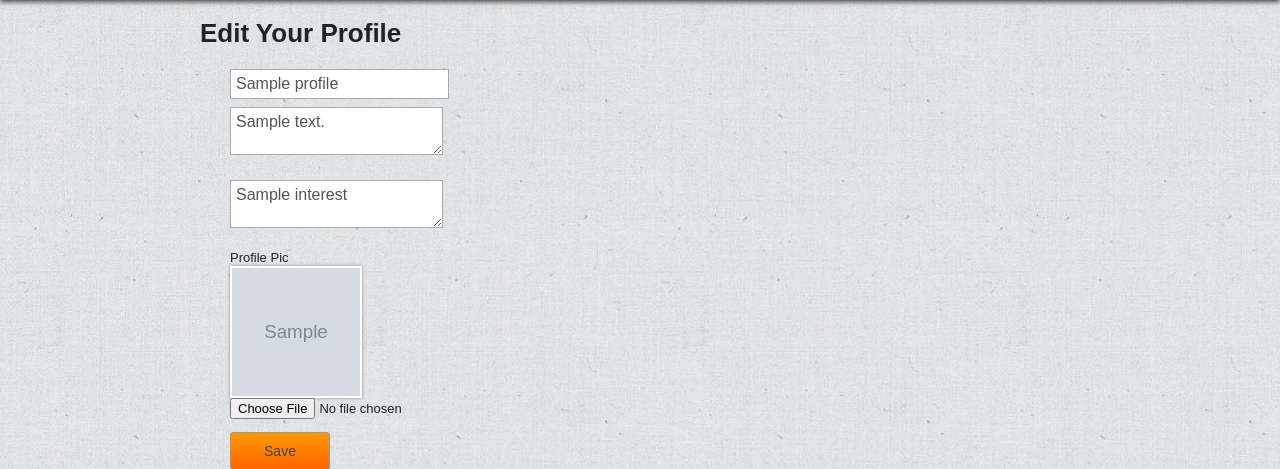
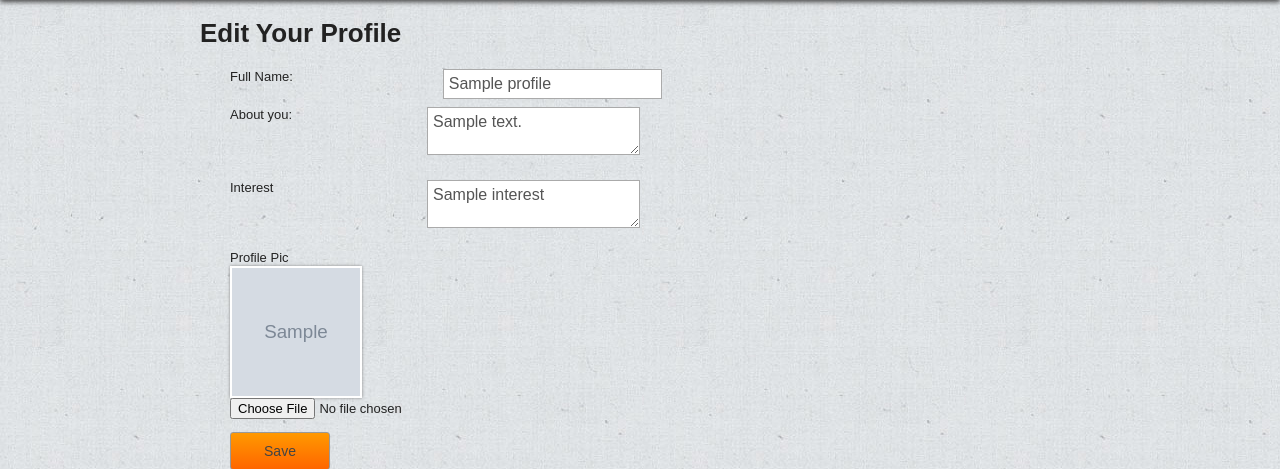
Before and after one commit to namitsingal/minor-project, a Flask app: template users/templates/register.html in a window 1280 px wide. Shown: the part 100-569 px from the top of the page. Run offline with Flask 2, Linux system fonts and the light colour scheme; the template is opened without the code that fills it: most values are stand-ins (such as "Sample title", 1, 10 or a date in 2020); grey boxes marked "Sample" are stand-in pictures; data that the repository does not hold is empty; parts of the project's set-up code (start-up, migrations or seed data) failed here and were passed over; some libraries are stand-ins or nearby versions; some web fonts are replaced.

Commit message:
userhome

```diff
--- a/geonres/templates/base.html
+++ b/geonres/templates/base.html
@@ -86,12 +86,13 @@
             <p><input id="newbu" value="Register" type= "submit" class="buttons" name="submit" onclick="return check();" ></input></p>
           </form>
         </div>
-
+        {% if imp %}
+        {% else %}
         <div id="user-panel">
           <a href="#" id="btn-homepage-login" class="homepage-button" style="z-index:90;">Login/Register</a>
 
         </div>
-
+        {% endif %}
       {% endif %}
     </header>
     <div id="container">
--- a/static/geonres/css/user_home.css
+++ b/static/geonres/css/user_home.css
@@ -16,6 +16,16 @@ header {
 	background: url('/static/geonres/img/bg-menu.png');
 	height:52px;
 
+}
+
+
+.pro{
+	position:fixed;
+	right:50%;
+}
+
+.naa {
+	right:48.3%;
 }
 
 .tab-options ul {
--- a/users/templates/register.html
+++ b/users/templates/register.html
@@ -13,9 +13,10 @@
 {% endif %}
 <div id="registration-status"></div>
 <form class="registration-form" enctype='multipart/form-data' action="save_profile" method="POST">
-	<p><input {% if profile.name %}value="{{ profile.name }}"{% endif %} type="text"  class="input" name="name" placeholder="Full name"/></input></p>
-	<p class='interest'><textarea placeholder="Something brief about you" name = "aboutme" class='input'>{% if profile.about %}{{ profile.about }}{% endif %}</textarea></p>
-	<p class='interest'><textarea placeholder="Your interests(like Rock, Pop, etc)" name = "interest" class='input'>{% if profile.interest %}{{ profile.interest }}{% endif %}</textarea></p>
+	{% if profile %}
+	<p>Full Name:<input {% if profile.name %}value="{{ profile.name }}"{% endif %} type="text"  class="input pro naa" name="name" placeholder="Full name"/></input></p>
+	<p class='interest'>About you: <textarea placeholder="Something brief about you" name = "aboutme" class='input pro'>{% if profile.about %}{{ profile.about }}{% endif %}</textarea></p>
+	<p class='interest'>Interest<textarea placeholder="Your interests(like Rock, Pop, etc)" name = "interest" class='input pro'>{% if profile.interest %}{{ profile.interest }}{% endif %}</textarea></p>
 	<div class="profile-edit-form">Profile Pic <br>
 		{% if profile.photo %}
 		<img class="profile-image" src="{{ profile.photo }}">
@@ -24,6 +25,18 @@
 		{% endif %}
 		<br>
 		<input type="file" name="photo"/>
+	{% else %}
+	<p>Full Name:<input type="text"  class="input pro naa" name="name" placeholder="Full name"/></input></p>
+	<p class='interest'>Something about you<textarea placeholder="Something brief about you" name = "aboutme" class='input pro'>
+	</textarea></p>
+	<p class='interest'>Interest<textarea placeholder="Your interests(like Rock, Pop, etc)" name = "interest" class='input pro'>
+	</textarea></p>
+	<div class="profile-edit-form">Profile Pic <br>
+	<img class="profile-image" src="{{ STATIC }}dp/unknown.jpg">
+    <br>
+		<input type="file" name="photo"/>
+	{% endif %}
+
 	<p><input type="submit" class="button" name="submit" value="Save"/></p>
 </form>
 {% endblock %}
--- a/users/views.py
+++ b/users/views.py
@@ -122,6 +122,7 @@ def registration_page():
 
     if profile != None:
         ctx['profile'] = profile
+        ctx['imp'] = 1
 
     rendered = template.render(ctx)
     return rendered
```
Also changed, not shown: static/dp/namit11.jpg (added).
